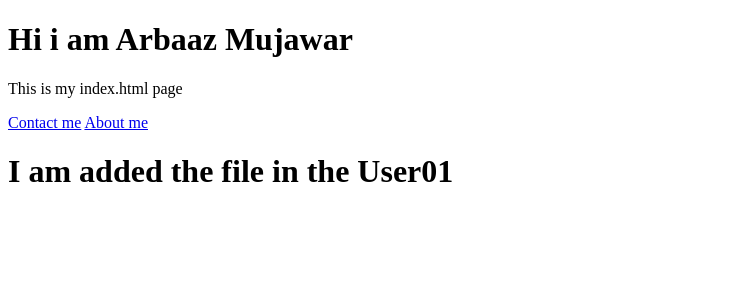
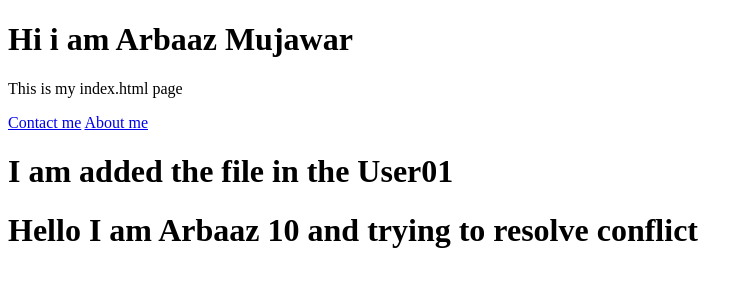
Before and after one commit to ArbaazMujawar12/Git-Collab-01, a plain HTML site: page index.html in a window 1280 px wide. Shown: the whole page, without its empty margins (0-753 px from the left). Drawn offline with Linux system fonts and the light colour scheme.

Commit message:
Added line 14 to index.html

```diff
--- a/index.html
+++ b/index.html
@@ -11,5 +11,6 @@
     <a href="contact.html">Contact me</a>
     <a href="about.html">About me</a>
     <h1>I am added the file in the User01</h1>
+    <h1>Hello I am Arbaaz 10 and trying to resolve conflict</h1>
 </body>
 </html>
```
